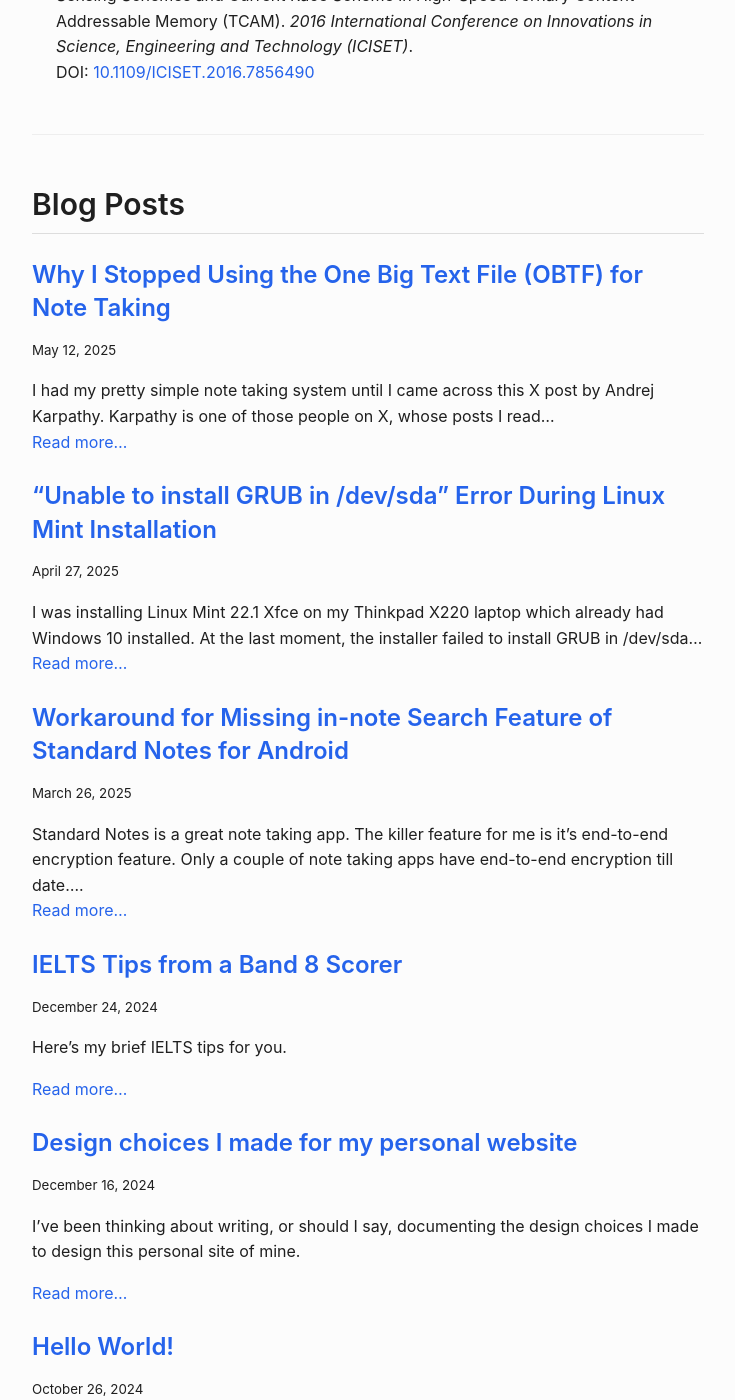
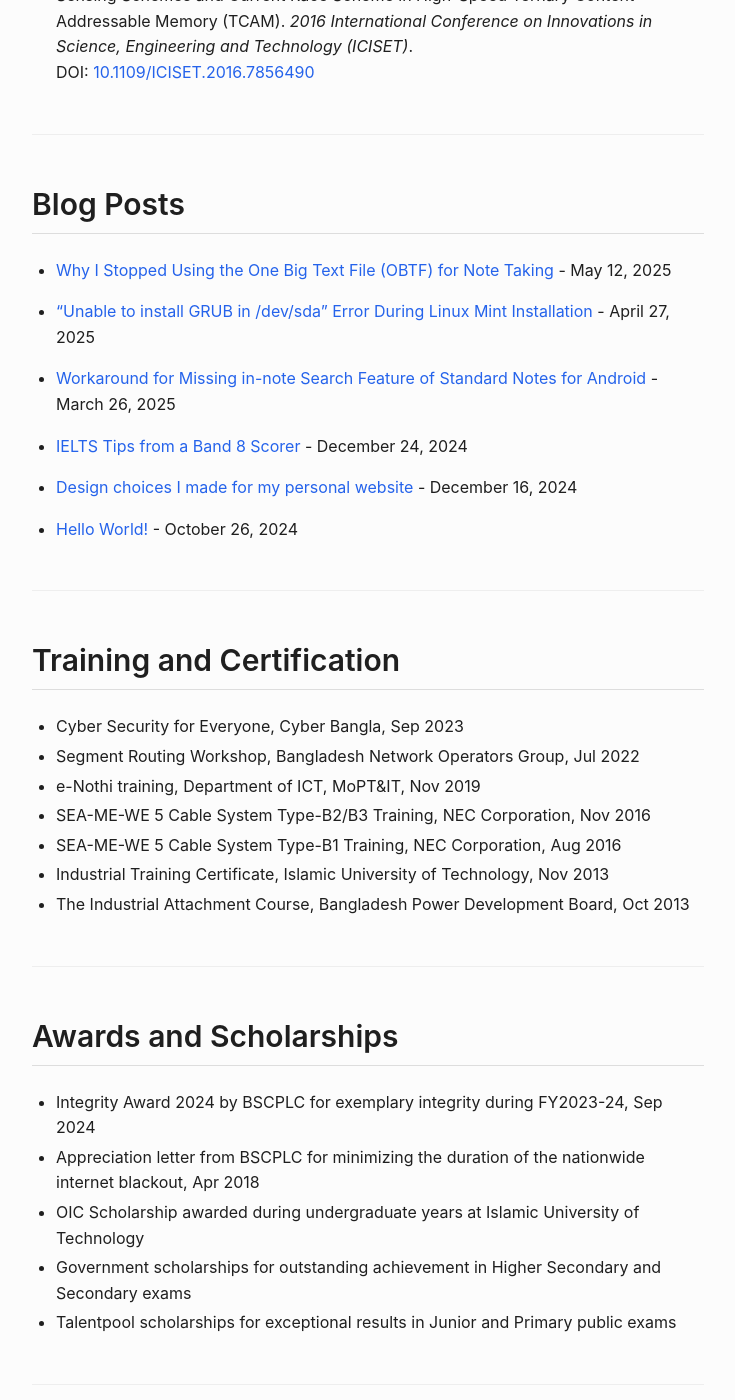
Before and after one commit to muntasimulhaque/muntasimulhaque.github.io, a Jekyll site: the page built from index.md, in a window 1280 px wide and 1400 px high, scrolled down 2385 px. Shown: the whole window, without its empty margins (272-1007 px from the left). Built offline with Jekyll 4.4.1, drawn with Linux system fonts in a browser that asks for light colours; some of the changed text lies outside the part shown.

Commit message:
Update index.md

```diff
--- a/index.md
+++ b/index.md
@@ -70,12 +70,7 @@
 ## Blog Posts
 
 {% for post in site.posts %}
-### [{{ post.title }}]({{ post.url | relative_url }})
-<small>{{ post.date | date: "%B %d, %Y" }}</small>
-{% if post.excerpt %}
-{{ post.excerpt | strip_html | truncatewords: 30 }}
-[Read more...]({{ post.url | relative_url }})
-{% endif %}
+* [{{ post.title }}]({{ post.url | relative_url }}) - {{ post.date | date: "%B %d, %Y" }}
 {% endfor %}
 
 ---
```
